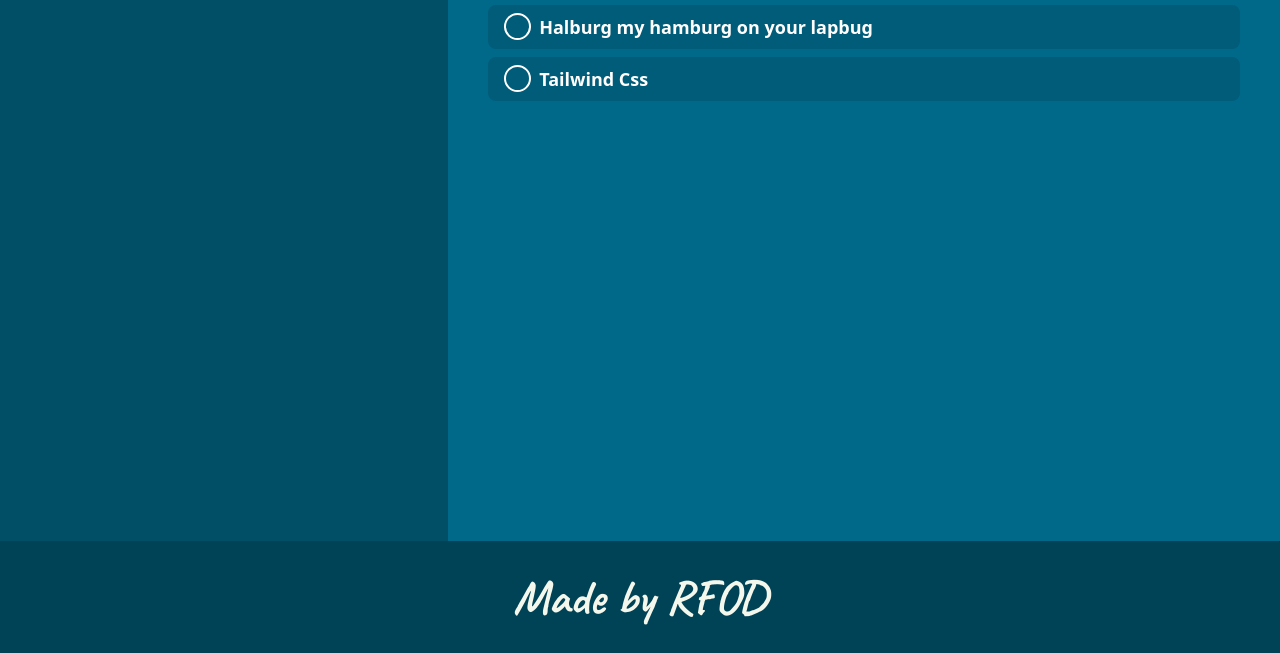
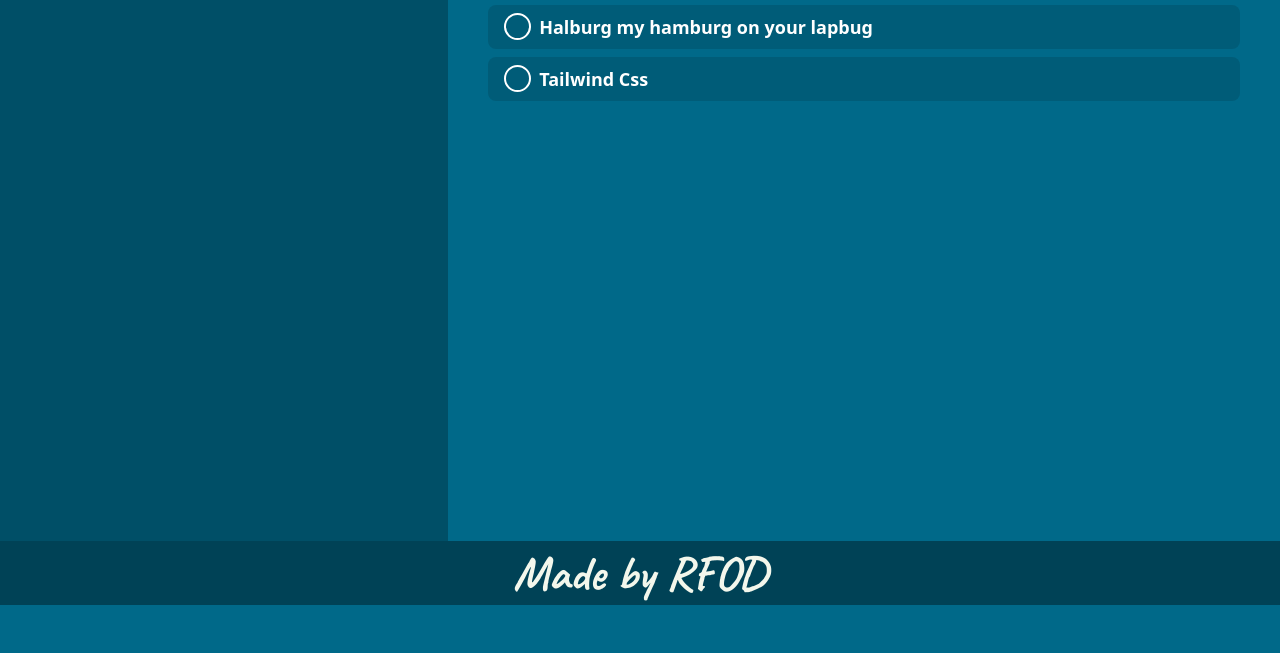
Before and after one commit to RFOD/Todo, a website: page index.html in a window 1280 px wide. Shown: the part 227-880 px from the top of the page. After the commit the page ends 836 px from the top, so only its background shows below. Drawn offline with Linux system fonts and the light colour scheme.

Commit message:
Another Fix

```diff
--- a/index.html
+++ b/index.html
@@ -63,6 +63,6 @@
         </div>
         </div>
     </section>
-    <div class="p-5 w-[100vw] h-[9vh] bg-[#00000060] flex items-center justify-center text-[#F3F7EC] text-[3rem] font-bold font-[Caveat]"> Made by RFOD</div>
+    <div class="p-5 w-[100vw] h-[8vh] bg-[#00000060] flex items-center justify-center text-[#F3F7EC] text-[3rem] font-bold font-[Caveat]"> Made by RFOD</div>
 </body>
 </html>
```
